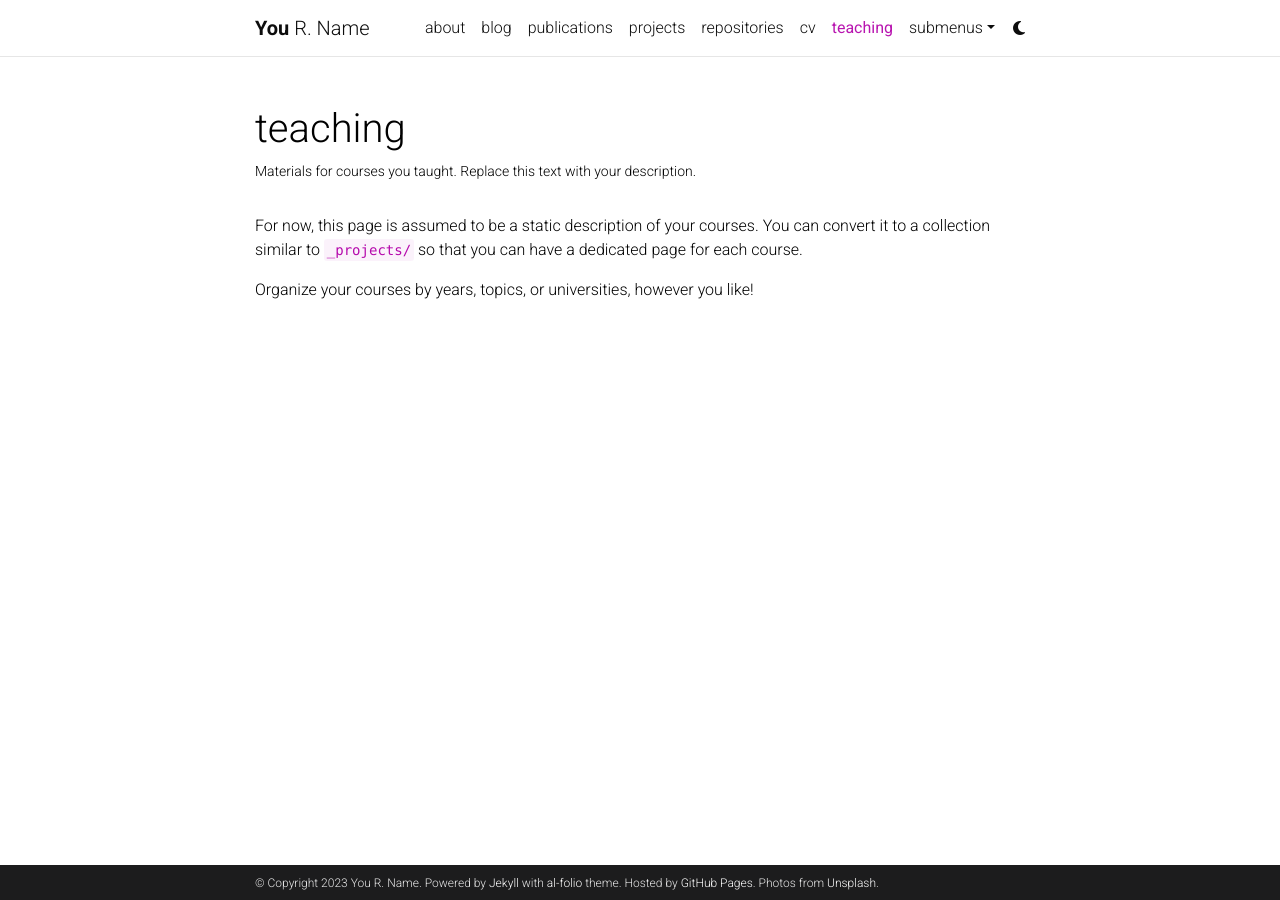
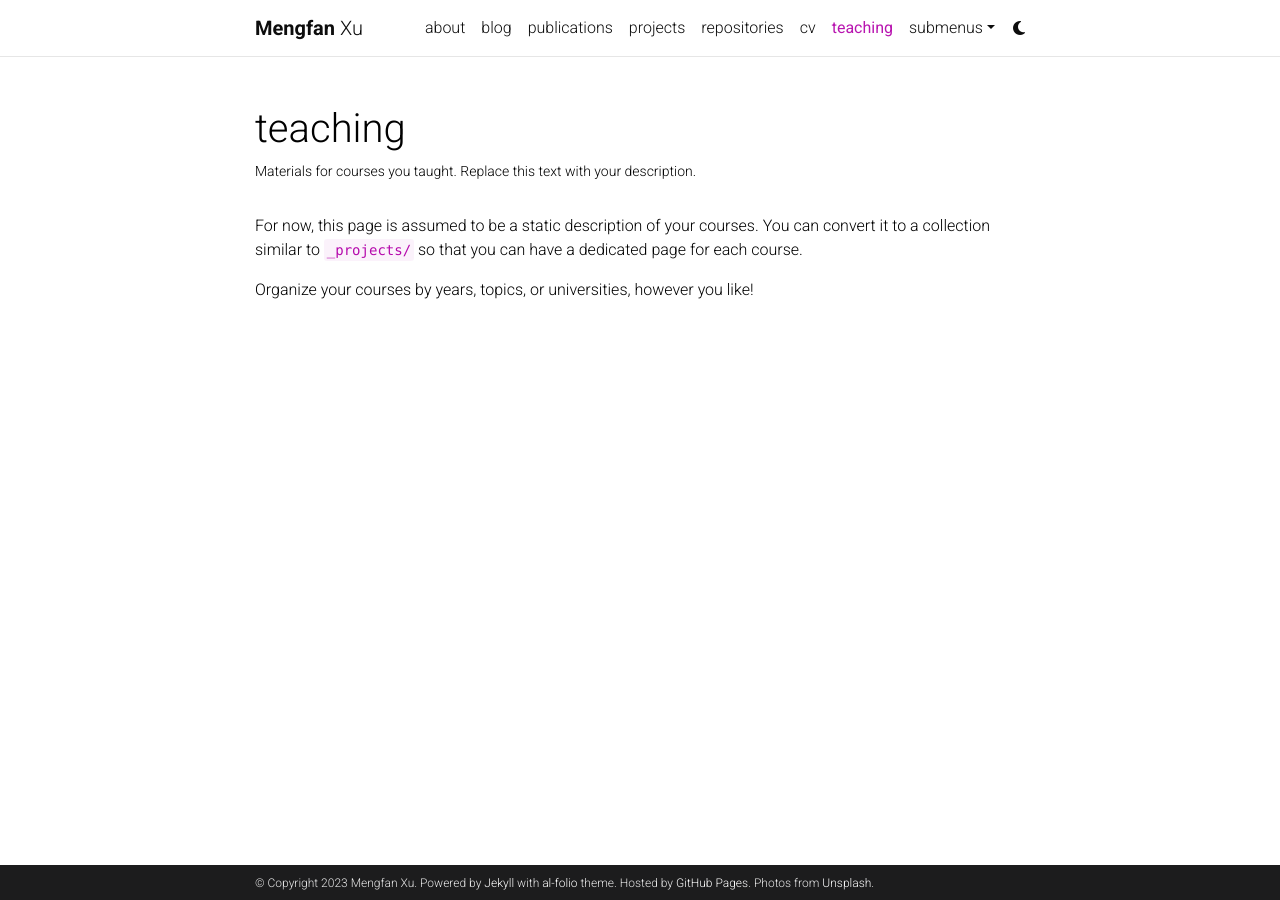
Before and after one commit to mengfanxu1997/mengfanxu1997.github.io, a Jekyll site: the page built from _pages/teaching.md, in a window 1280 px wide. Built offline with Jekyll 4.4.1, drawn with Linux system fonts in a browser that asks for light colours; comment, search, counter and statistics services are not loaded; a style sheet for code colours, icons or effects is not loaded.

Commit message:
Update _config.yml

```diff
--- a/_config.yml
+++ b/_config.yml
@@ -3,10 +3,10 @@
 # -----------------------------------------------------------------------------
 
 title: blank # the website title (if blank, full name will be used instead)
-first_name: You
-middle_name: R.
-last_name: Name
-email: you@example.com
+first_name: Mengfan
+middle_name:
+last_name: Xu
+email: MengfanXu2023@u.northwestern.edu
 description: > # the ">" symbol means to ignore newlines until "footer_text:"
   A simple, whitespace theme for academics. Based on [*folio](https://github.com/bogoli/-folio) design.
 footer_text: >
@@ -75,7 +75,7 @@
 gitlab_username: # your GitLab user name
 twitter_username: # your Twitter handle
 mastodon_username: # your mastodon instance+username in the format instance.tld/@username
-linkedin_username: # your LinkedIn user name
+linkedin_username: https://www.linkedin.com/in/mengfan-xu-4ba804250/ # your LinkedIn user name
 telegram_username: # your Telegram user name
 scholar_userid: # your Google Scholar ID
 semanticscholar_id: # your Semantic Scholar ID
@@ -108,7 +108,6 @@
 wechat_qr: # filename of your wechat qr-code saved as an image (e.g., wechat-qr.png if saved to assets/img/wechat-qr.png)
 
 contact_note: >
-  You can even add a little note about which of these is the best way to reach you.
 
 # -----------------------------------------------------------------------------
 # Analytics and search engine verification
@@ -161,8 +160,6 @@
 # If you have blog posts published on medium.com or other external sources,
 # you can display them in your blog by adding a link to the RSS feed.
 external_sources:
-  - name: medium.com
-    rss_url: https://medium.com/@al-folio/feed
 
 # -----------------------------------------------------------------------------
 # Collections
```
